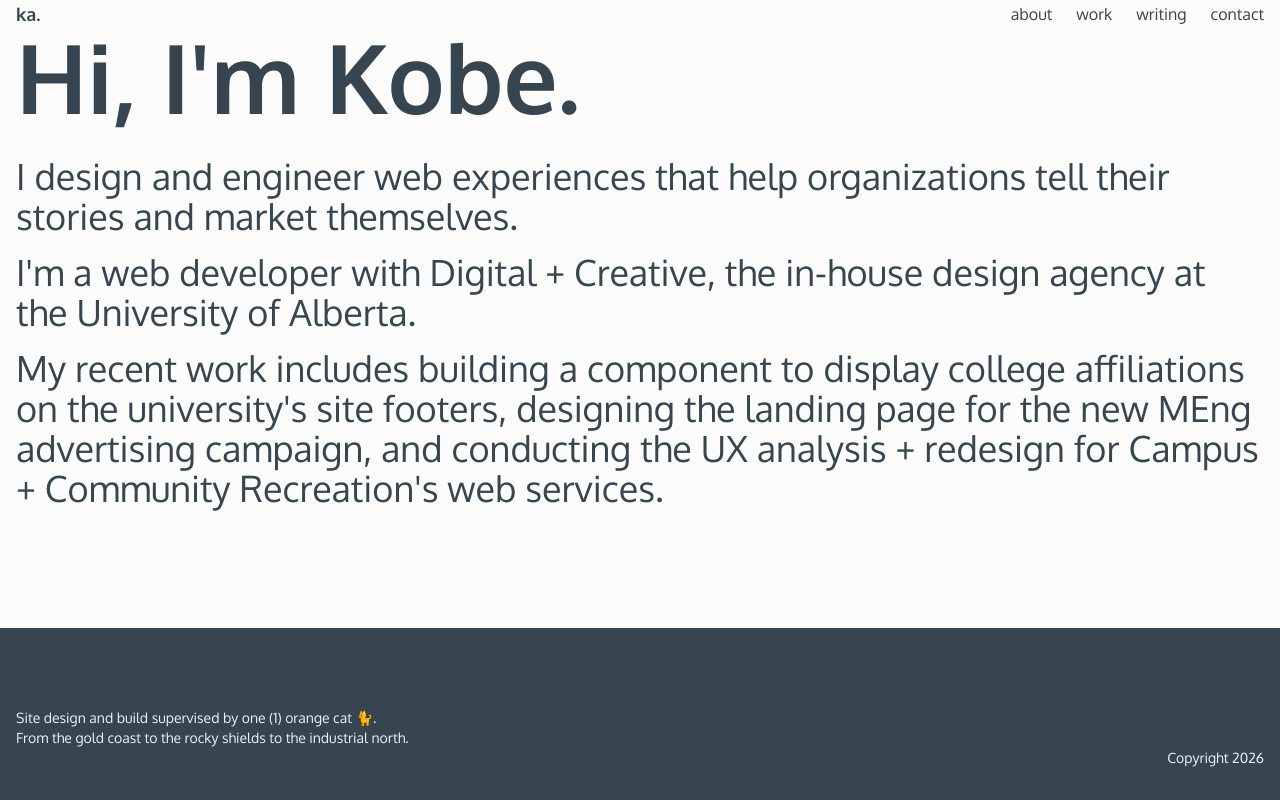
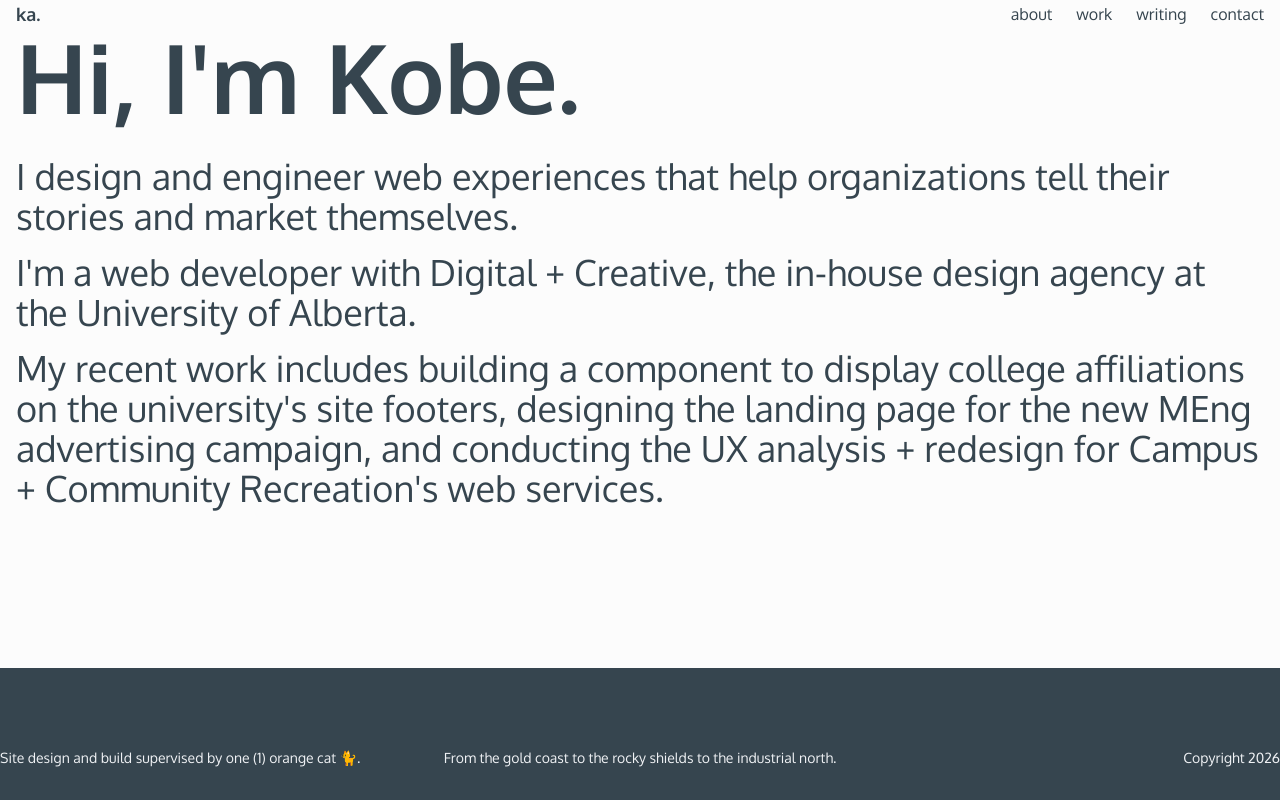
Before and after one commit to kobexamoh/dev.kobexamoh.me, a Next.js app: page / in a window 1280 px wide. Built offline with nearby package versions, Linux system fonts and the light colour scheme.

Commit message:
refactor: fix Footer alignment

```diff
--- a/src/components/Footer.js
+++ b/src/components/Footer.js
@@ -1,8 +1,8 @@
 // TODO: site easter egg after hovering for a bit? secret page for academic work or friends' portolios?
 export default function Footer() {
   return (
-    <footer className="bg-foreground text-surface flex items-center justify-evenly px-4 gap-6 pt-20 pb-8 text-sm">
-      <div className="container mx-auto">
+    <footer className="bg-foreground text-surface pt-20 pb-8 text-sm">
+      <div className="container mx-auto flex items-center justify-evenly gap-6">
         <div className="flex-1">
           {/* TODO: is there a more semantic way to name the three divs and avoid div soup? */}
           <p>Site design and build supervised by one (1) orange cat 🐈.</p>
```
